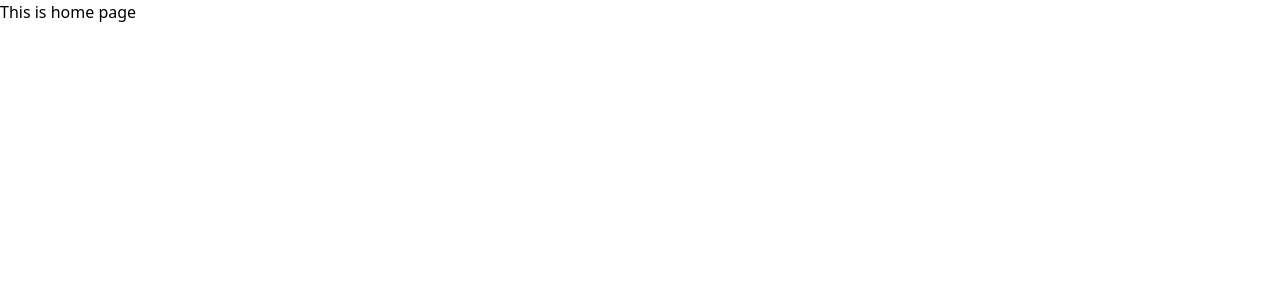
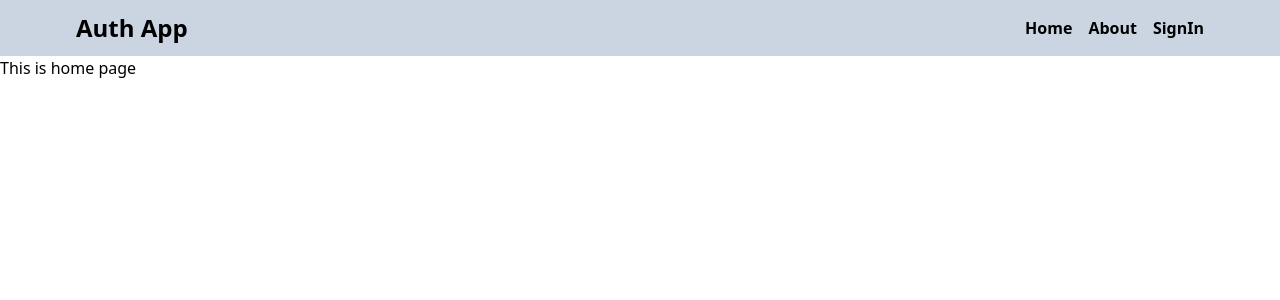
Before and after one commit to Muhammad-sefat/MERN_AUTH, a React (Vite) app in the folder Client_Site/: page / in a window 1280 px wide. Shown: the top 300 px of the page. Built offline with nearby package versions, Linux system fonts and the light colour scheme.

Commit message:
Complete Header Components

```diff
--- a/Client_Site/index.html
+++ b/Client_Site/index.html
@@ -2,7 +2,6 @@
 <html lang="en">
   <head>
     <meta charset="UTF-8" />
-    <link rel="icon" type="image/svg+xml" href="/vite.svg" />
     <meta name="viewport" content="width=device-width, initial-scale=1.0" />
     <title>MERN AUTH</title>
   </head>
--- a/Client_Site/src/App.jsx
+++ b/Client_Site/src/App.jsx
@@ -4,11 +4,13 @@
 import Signin from "./pages/Signin";
 import Signup from "./pages/Signup";
 import Profile from "./pages/Profile";
+import Header from "./components/Header";
 
 const App = () => {
   return (
     <div>
       <Router>
+        <Header />
         <Routes>
           <Route path="/" element={<Home />} />
           <Route path="/about" element={<About />} />
--- /dev/null
+++ b/Client_Site/src/components/Header.jsx
@@ -0,0 +1,27 @@
+import { Link } from "react-router-dom";
+
+const Header = () => {
+  return (
+    <div className="bg-slate-300">
+      <div className=" flex justify-between items-center max-w-6xl mx-auto p-3">
+        <Link to={"/"}>
+          <h1 className="text-2xl font-semibold">Auth App</h1>
+        </Link>
+        <ul className="flex gap-4 font-semibold">
+          <Link to={"/"}>
+            <li>Home</li>
+          </Link>
+          <Link to={"/about"}>
+            <li>About</li>
+          </Link>
+
+          <Link to={"/sing-in"}>
+            <li>SignIn</li>
+          </Link>
+        </ul>
+      </div>
+    </div>
+  );
+};
+
+export default Header;
```
